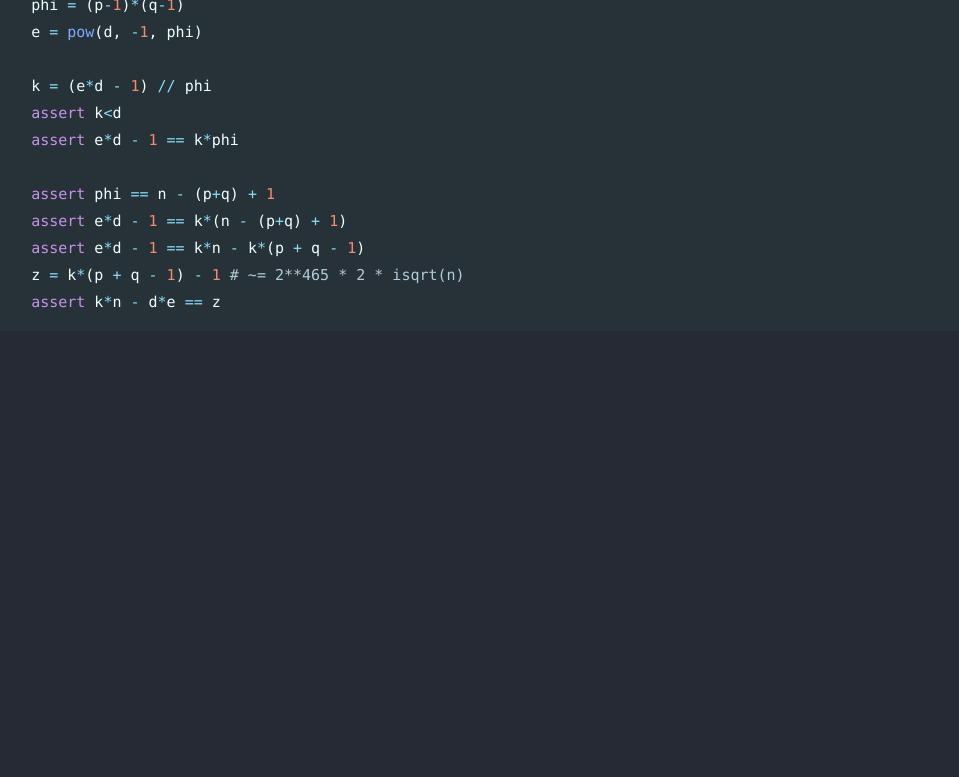
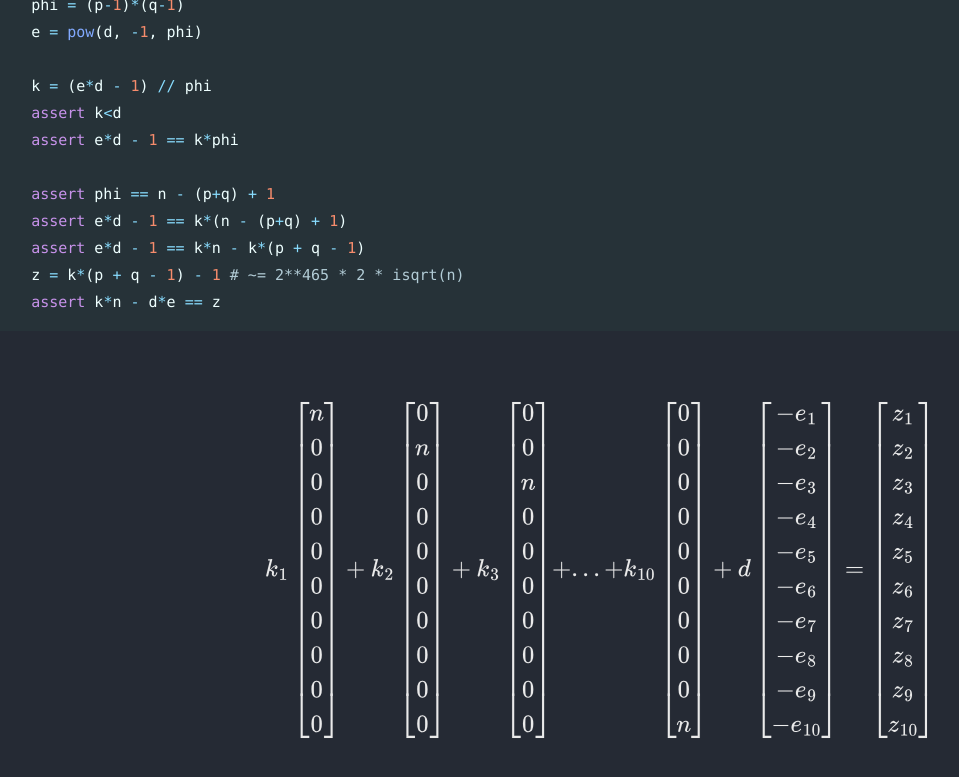
Before and after one commit to Connor-McCartney/Connor-McCartney.github.io, a Jekyll site: the page built from _pages/cryptography/other/Not-so-hard-RSA-HITCON-2019-Quals.md, in a window 1280 px wide and 900 px high, scrolled down 2198 px. Shown: the top 777 px of the window, without its empty margins (40-999 px from the left). Built offline with Jekyll 4.4.1, drawn with Linux system fonts in a browser that asks for light colours; cached includes are drawn as plain includes; before the commit the page ends 2630 px from its top, so only the background shows below that.

Commit message:
Update Not-so-hard-RSA-HITCON-2019-Quals.md

````diff
--- a/_pages/cryptography/other/Not-so-hard-RSA-HITCON-2019-Quals.md
+++ b/_pages/cryptography/other/Not-so-hard-RSA-HITCON-2019-Quals.md
@@ -98,3 +98,18 @@ for _ in range(10):
 ```
 
 <br>
+
+$$
+k_1 \begin{bmatrix}n \\0\\0\\0\\0\\0\\0\\0\\0\\0 \end{bmatrix} +
+k_2 \begin{bmatrix}0 \\ n \\0\\0\\0\\0\\0\\0\\0\\0 \end{bmatrix} +
+k_3 \begin{bmatrix}0 \\0\\ n \\0\\0\\0\\0\\0\\0\\0 \end{bmatrix} +
+... +
+k_{10} \begin{bmatrix}0 \\0\\0\\0\\0\\0\\0\\0\\0\\ n \end{bmatrix} +
+
+d   \begin{bmatrix}-e_1  \\ -e_2 \\ -e_3 \\ -e_4 \\ -e_5 \\ -e_6 \\ -e_7 \\ -e_8 \\ -e_9 \\ -e_{10} \end{bmatrix}
+=   \begin{bmatrix}z_1  \\ z_2  \\ z_3 \\ z_4 \\ z_5 \\ z_6 \\ z_7 \\ z_8 \\ z_9 \\ z_{10} \end{bmatrix}
+$$
+
+<br>
+
+<br>
````
